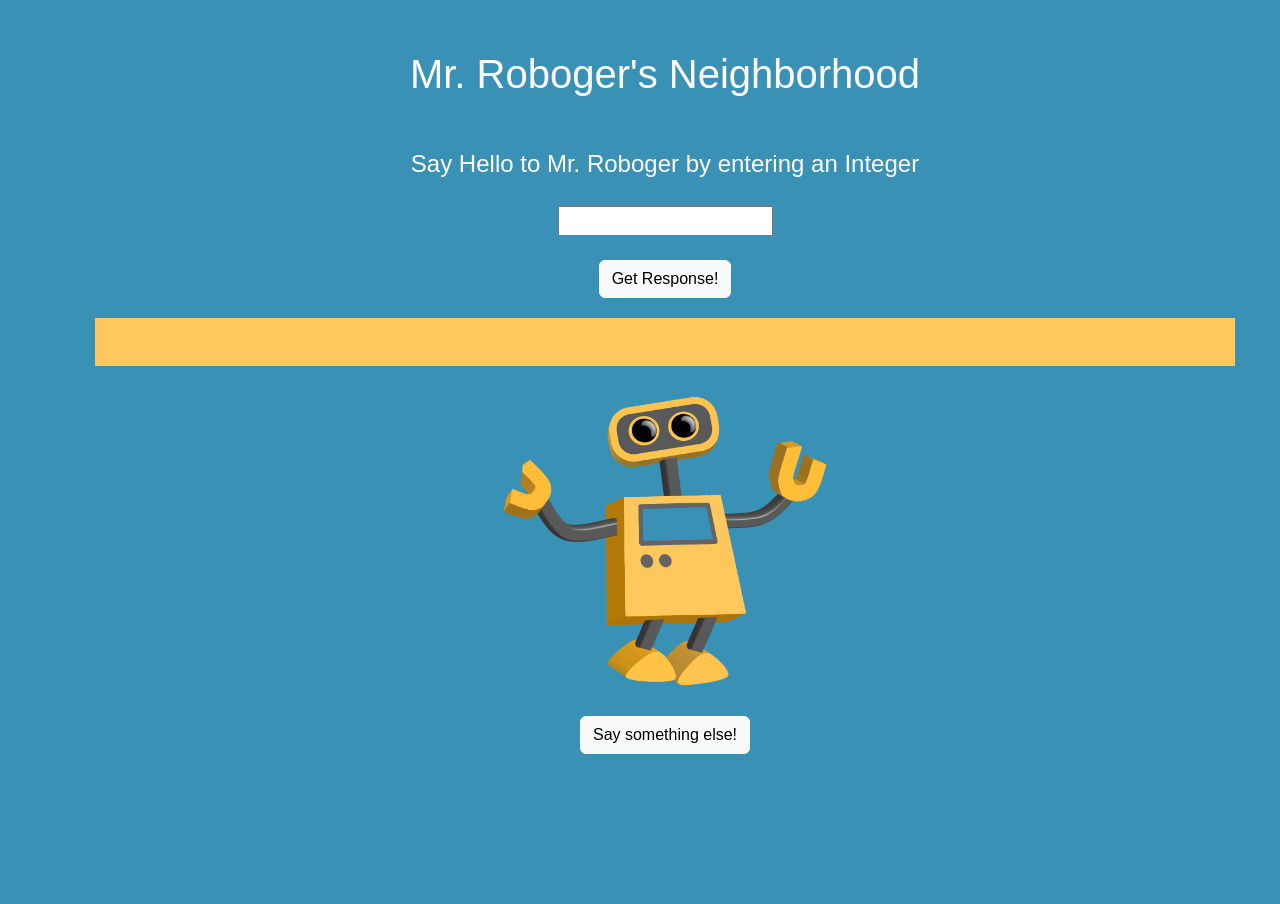
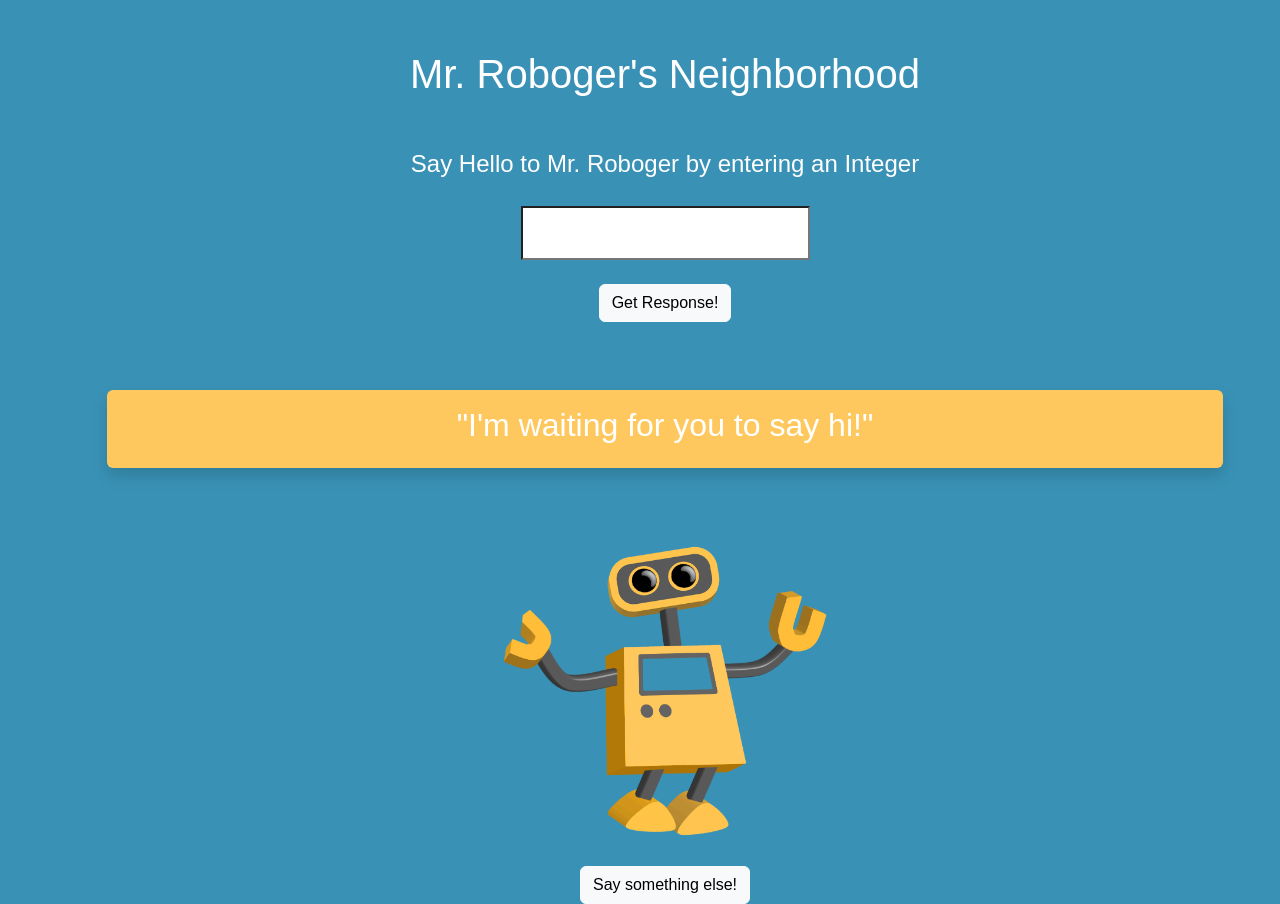
Before and after one commit to SierraProgramPioneer/mr_robogers_neighborhood, a plain HTML site: page index.html in a window 1280 px wide. Before the commit the page ends 800 px from the top, so only its background shows below. Drawn offline with nearby package versions, Linux system fonts and the light colour scheme.

Commit message:
Finalize Commits

```diff
--- a/css/styles.css
+++ b/css/styles.css
@@ -19,12 +19,21 @@ body {
     padding: 20px;
 }
 
+label {
+    font-size: 24px;
+}
+
+input {
+    background-color: #fff;
+    font-size: 20px;
+    align-items: center;
+    justify-content: center;
+    text-align: center;
+    padding: 10px;
+}
+
 img {
     height: 350px;
     width: auto;
     padding: 30px;
 }
-
-label {
-    font-size: 24px;
-}
--- a/index.html
+++ b/index.html
@@ -23,14 +23,13 @@
                     <br>
                     <input type="number" name="number" id="number">
                     <br><br>
-
                     <button type="submit" class="btn btn-light">Get Response!</button>
                 </form>
             </div>
         </div>
-
-        <div class="row" id="response">
-            <h2></h2>
+        <br><br>
+        <div class="shadow p-3 mb-5 bg-body-tertiary rounded" id="response">
+            <h2>"I'm waiting for you to say hi!"</h2>
         </div>
 
         <img src="images/robot.png" alt="A picture of a cute robot">
--- a/js/scripts.js
+++ b/js/scripts.js
@@ -6,7 +6,7 @@ function clearResults() {
     const clear = document.getElementById("clear")
     clear.addEventListener("click", function () {
         let responseField = document.getElementById("response");
-        responseField.innerText = "";
+        responseField.innerText = "Say something else!";
     })
 }
 
```
